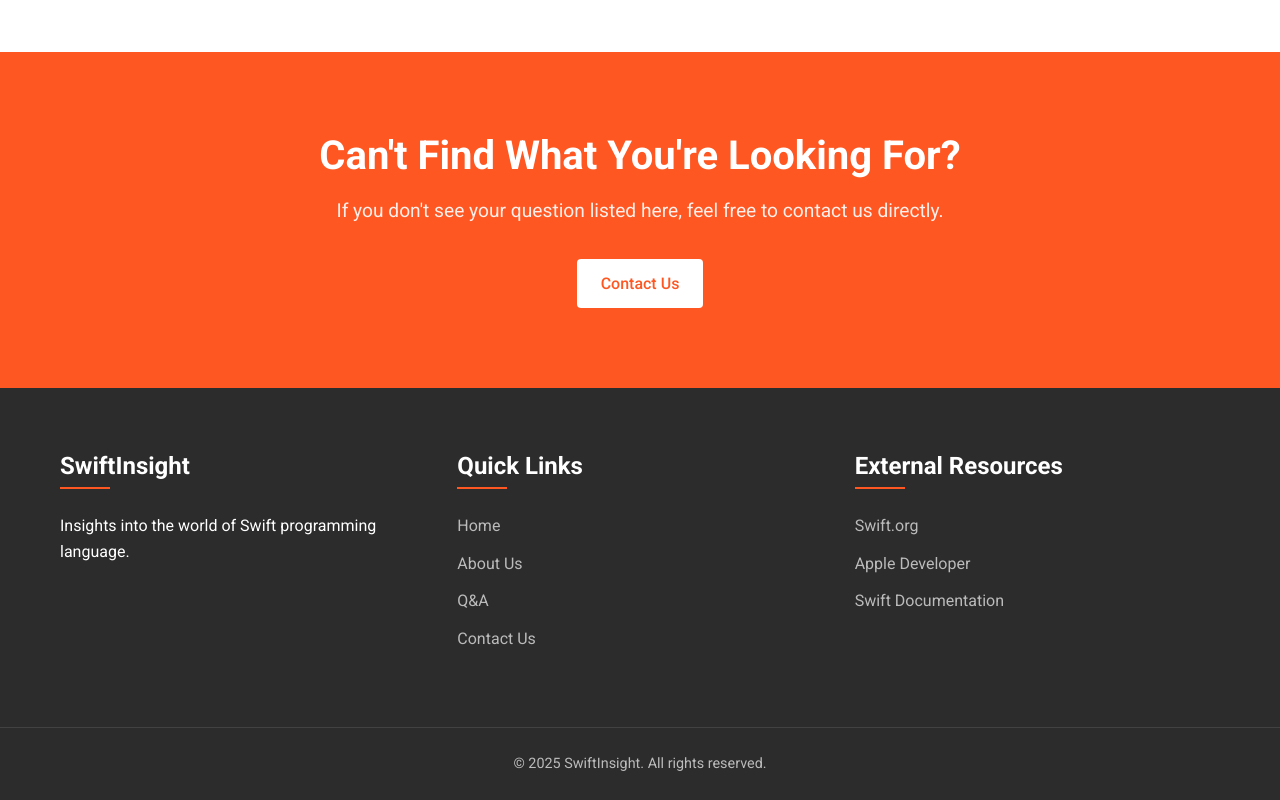
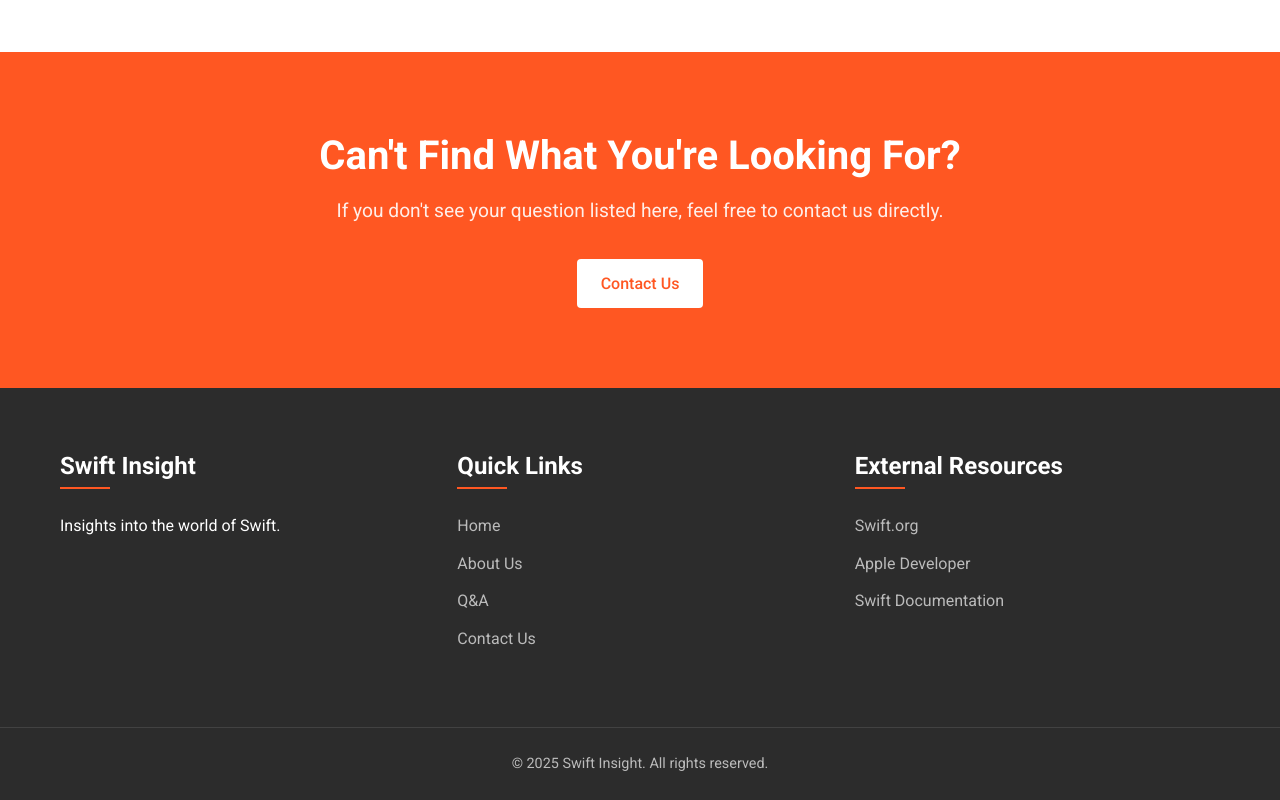
Before and after one commit to Rajput8/SwiftInsight, a React (Create React App) app: page /qa in a window 1280 px wide. Shown: the part 1638-2438 px from the top of the page. Built offline with nearby package versions, Linux system fonts and the light colour scheme.

Commit message:
Update Footer, About and Home pages

```diff
--- a/src/components/Footer.js
+++ b/src/components/Footer.js
@@ -9,8 +9,8 @@ const Footer = () => {
     <footer className="footer">
       <div className="footer-container">
         <div className="footer-section">
-          <h3 className="footer-heading">SwiftInsight</h3>
-          <p>Insights into the world of Swift programming language.</p>
+          <h3 className="footer-heading">Swift Insight</h3>
+          <p>Insights into the world of Swift.</p>
         </div>
 
         <div className="footer-section">
@@ -34,7 +34,7 @@ const Footer = () => {
       </div>
 
       <div className="footer-bottom">
-        <p>&copy; {currentYear} SwiftInsight. All rights reserved.</p>
+        <p>&copy; {currentYear} Swift Insight. All rights reserved.</p>
       </div>
     </footer>
   );
--- a/src/pages/About.js
+++ b/src/pages/About.js
@@ -7,7 +7,7 @@ const About = () => {
     <div className="about-page">
       <section className="about-hero">
         <div className="about-hero-content">
-          <h1>About SwiftInsight</h1>
+          <h1>About Swift Insight</h1>
           <p className="subtitle">Dedicated to the Swift programming community</p>
         </div>
       </section>
@@ -16,7 +16,7 @@ const About = () => {
         <div className="container">
           <h2 className="section-title">Our Mission</h2>
           <p>
-            At SwiftInsight, our mission is to make learning Swift programming language accessible,
+            At Swift Insight, our mission is to make learning Swift programming language accessible,
             enjoyable, and effective for everyone. We provide comprehensive resources, insights,
             and support for beginners and experienced developers alike.
           </p>
@@ -57,7 +57,7 @@ const About = () => {
               <div className="timeline-marker">Today</div>
               <div className="timeline-content">
                 <h3>Growing Community</h3>
-                <p>SwiftInsight continues to grow, providing valuable resources to Swift developers worldwide and fostering a community of innovation and learning.</p>
+                <p>Swift Insight continues to grow, providing valuable resources to Swift developers worldwide and fostering a community of innovation and learning.</p>
               </div>
             </div>
           </div>
@@ -66,21 +66,52 @@ const About = () => {
 
       <section className="about-team">
         <div className="container">
-          <h2 className="section-title">Our Team</h2>
+          <h2 className="section-title">Behind Swift Insight</h2>
           <div className="team-grid">
             <div className="team-member">
-              <div className="team-member-avatar">
-                <svg xmlns="http://www.w3.org/2000/svg" width="80" height="80" viewBox="0 0 24 24" fill="none" stroke="currentColor" strokeWidth="1" strokeLinecap="round" strokeLinejoin="round">
+              {/* <div className="team-member-avatar"> */}
+
+                <div className="team-member-avatar" style={{
+                  width: "80px",
+                  height: "80px",
+                  borderRadius: "50%",
+                  overflow: "hidden",
+       border: "1px solid #ff4500" // Border width & color
+                }}>
+
+                {/* <svg xmlns="http://www.w3.org/2000/svg" width="80" height="80" viewBox="0 0 24 24" fill="none" stroke="currentColor" strokeWidth="1" strokeLinecap="round" strokeLinejoin="round">
                   <path d="M20 21v-2a4 4 0 0 0-4-4H8a4 4 0 0 0-4 4v2"></path>
                   <circle cx="12" cy="7" r="4"></circle>
-                </svg>
+                </svg> */}
+
+
+
+
+
+
+                <img
+                  src="https://i.imgur.com/oHNxHXe.jpeg"
+                  alt="Shiv Kumar"
+                  width="80"
+                  height="80"
+                  style={{
+                    objectFit: "cover",
+                    width: "100%",
+                    height: "100%"
+                  }}
+                />
+
+
+
               </div>
-              <h3>Alex Johnson</h3>
-              <p className="team-role">Founder & Lead Developer</p>
-              <p>Swift enthusiast since its inception, with over 10 years of iOS development experience.</p>
+              <h3>Shiv Kumar</h3>
+              <p className="team-role">Founder & iOS Developer</p>
+              <p>Swift enthusiast since its inception. <br/>
+                Full-stack developer specializing in Swift and server-side Swift implementations.
+              </p>
             </div>
 
-            <div className="team-member">
+            {/* <div className="team-member">
               <div className="team-member-avatar">
                 <svg xmlns="http://www.w3.org/2000/svg" width="80" height="80" viewBox="0 0 24 24" fill="none" stroke="currentColor" strokeWidth="1" strokeLinecap="round" strokeLinejoin="round">
                   <path d="M20 21v-2a4 4 0 0 0-4-4H8a4 4 0 0 0-4 4v2"></path>
@@ -102,7 +133,8 @@ const About = () => {
               <h3>Michael Rodriguez</h3>
               <p className="team-role">Senior Developer & Educator</p>
               <p>Full-stack developer specializing in Swift and server-side Swift implementations.</p>
-            </div>
+            </div> */}
+
           </div>
         </div>
       </section>
@@ -163,7 +195,7 @@ const About = () => {
 
       <section className="about-cta">
         <div className="container">
-          <h2>Join Our Swift Community</h2>
+          <h2>Join Our Swift Insight Community</h2>
           <p>Have questions about Swift or want to connect with fellow developers?</p>
           <div className="cta-buttons">
             <Link to="/contact" className="btn primary-btn">Contact Us</Link>
--- a/src/pages/Home.js
+++ b/src/pages/Home.js
@@ -10,8 +10,8 @@ const Home = () => {
           <h1>Welcome to Swift Insight</h1>
           <p className="tagline">Insights into the world of Swift</p>
           <p className="hero-description">
-            A comprehensive resource for learning and mastering Swift, Apple's
-            powerful and intuitive programming language.
+            A comprehensive resource for learning and mastering Swift,<br />
+            Apple's powerful and intuitive programming language.
           </p>
           <div className="hero-buttons">
             <Link to="/qa" className="btn primary-btn">
```
